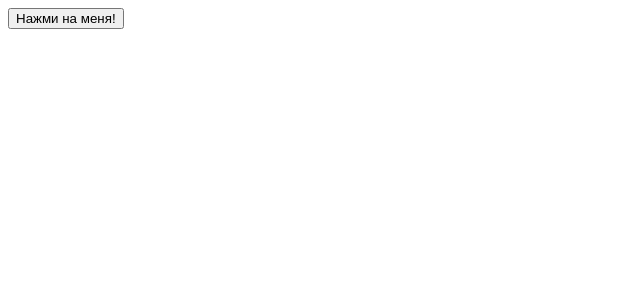
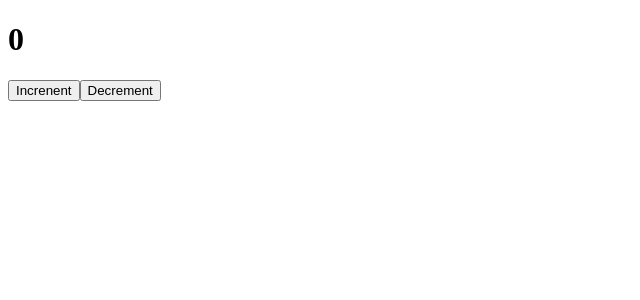
Before and after one commit to JamesBorned/learning-javascript, a React (Create React App) app in the folder react/begin/: page / in a window 1280 px wide. Shown: the top 300 px of the page, without its empty margins (0-640 px from the left). Built offline with nearby package versions, Linux system fonts and the light colour scheme.

Commit message:
feat: add some manipulations with an useState

```diff
--- a/react/begin/src/App.js
+++ b/react/begin/src/App.js
@@ -1,8 +1,28 @@
-import React from 'react';
+import React, { useState } from 'react';
 
 function App() {
+  // let likes = 0;
+
+  // function increment() {
+  //   likes += 1;
+  //   console.log(likes);
+  // }
+  const [likes, setLikes] = useState(0) //состояние, функция
+  console.log(setLikes)
+
+  function increment(){
+    setLikes(likes + 1)
+  }
+
+  function decrement(){
+    setLikes(likes - 1)
+  }
+
   return (
     <div className="App">
+      <h1>{likes}</h1>
+      <button onClick={increment}>Increnent</button>
+      <button onClick={decrement}>Decrement</button>
     </div>
   );
 }
--- a/react/begin/src/index.js
+++ b/react/begin/src/index.js
@@ -3,8 +3,10 @@
 import App from './App';
 
 ReactDOM.render(
-    React.createElement('button', {
-      onClick: () => console.log('CLICK')
-    },'Нажми на меня!'),
+    // React.createElement('button', {
+    //   //слушатель события
+    //   onClick: () => console.log('CLICK') //стрелочная функция
+    // },'Нажми на меня!'),
+    <App/>,
   document.getElementById('root')
 );
```
